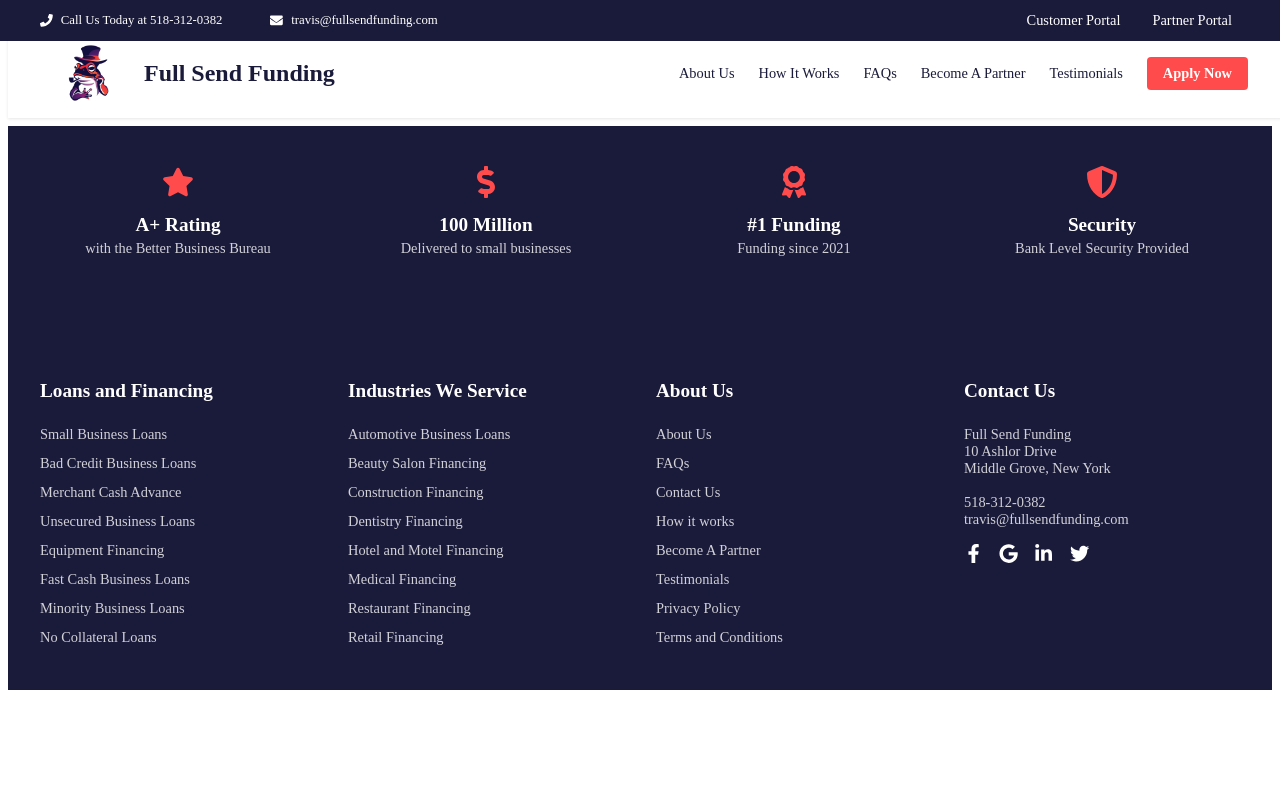
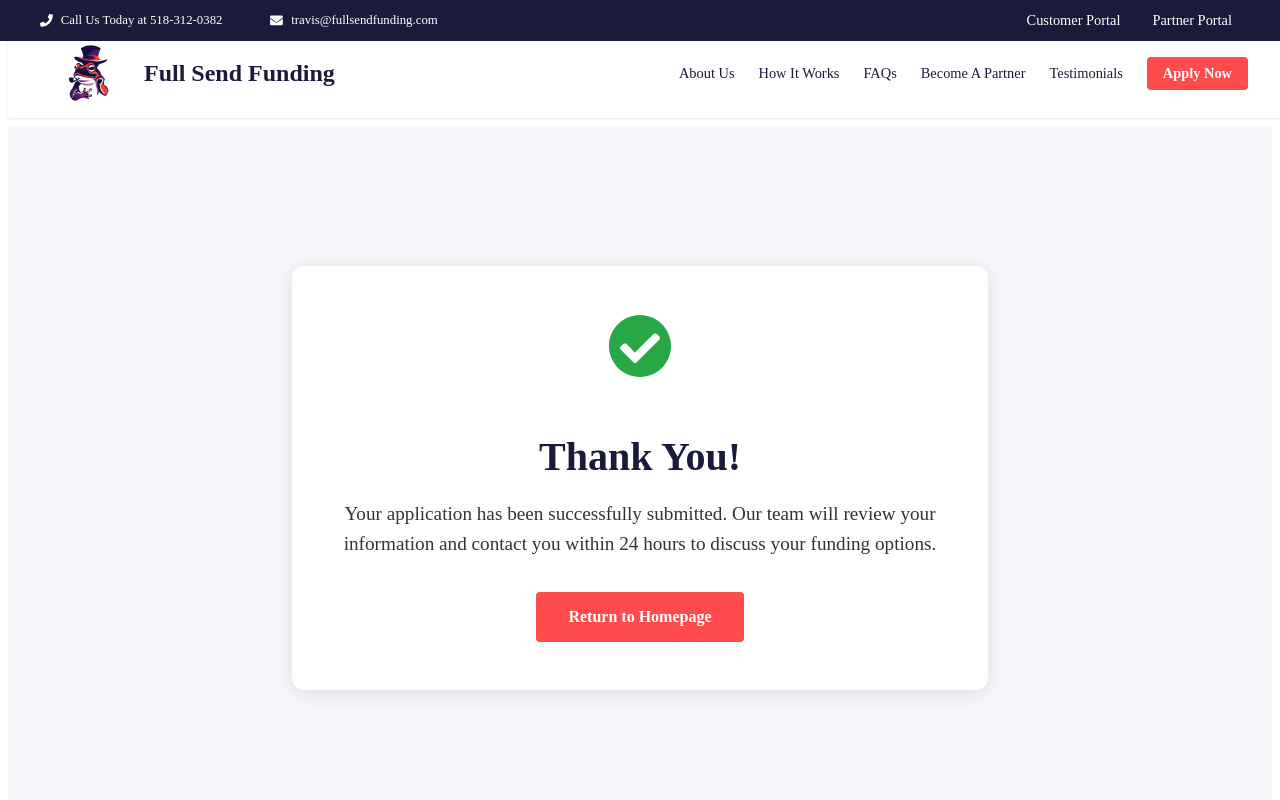
Before and after one commit to TravisYule/fullsendfunding, a React (Create React App) app: page /thank-you in a window 1280 px wide. Shown: the top 800 px of the page. Built offline with nearby package versions, Linux system fonts and the light colour scheme; no server answers.

Commit message:
Add ThankYou page with improved success message

```diff
--- a/src/App.js
+++ b/src/App.js
@@ -22,6 +22,7 @@ import Terms from './components/Terms/Terms';
 import FundingCalculator from './components/Calculator/FundingCalculator';
 import ProtectedRoute from './components/ProtectedRoute';
 import ResetPassword from './components/Auth/ResetPassword';
+import ThankYou from './components/ThankYou/ThankYou';
 
 const MainContent = styled.main`
   padding-top: 118px;
@@ -67,6 +68,7 @@ function App() {
           <Route path="/contact" element={<Contact />} />
           <Route path="/terms" element={<Terms />} />
           <Route path="/calculator" element={<FundingCalculator />} />
+          <Route path="/thank-you" element={<ThankYou />} />
 
           {/* Partner Portal routes - wrapped in Suspense for lazy loading */}
           <Route path="/partner-login" element={
--- /dev/null
+++ b/src/components/ThankYou/ThankYou.jsx
@@ -0,0 +1,80 @@
+import React from 'react';
+import styled from 'styled-components';
+import { motion } from 'framer-motion';
+import { Link } from 'react-router-dom';
+import { FaCheckCircle } from 'react-icons/fa';
+
+const Container = styled.div`
+  min-height: 80vh;
+  display: flex;
+  align-items: center;
+  justify-content: center;
+  padding: 2rem;
+  background: ${props => props.theme.colors.lightGray};
+`;
+
+const Card = styled(motion.div)`
+  background: white;
+  padding: 3rem;
+  border-radius: 12px;
+  text-align: center;
+  max-width: 600px;
+  box-shadow: 0 4px 20px rgba(0,0,0,0.1);
+`;
+
+const Icon = styled(FaCheckCircle)`
+  font-size: 4rem;
+  color: #28a745;
+  margin-bottom: 1.5rem;
+`;
+
+const Title = styled.h1`
+  color: ${props => props.theme.colors.primary};
+  font-size: 2.5rem;
+  margin-bottom: 1rem;
+`;
+
+const Message = styled.p`
+  color: ${props => props.theme.colors.text};
+  font-size: 1.2rem;
+  line-height: 1.6;
+  margin-bottom: 2rem;
+`;
+
+const BackButton = styled(Link)`
+  display: inline-block;
+  padding: 1rem 2rem;
+  background: ${props => props.theme.colors.secondary};
+  color: white;
+  text-decoration: none;
+  border-radius: 4px;
+  font-weight: 600;
+  transition: all 0.3s ease;
+
+  &:hover {
+    transform: translateY(-2px);
+    box-shadow: 0 4px 12px rgba(0,0,0,0.15);
+  }
+`;
+
+const ThankYou = () => {
+  return (
+    <Container>
+      <Card
+        initial={{ opacity: 0, y: 20 }}
+        animate={{ opacity: 1, y: 0 }}
+        transition={{ duration: 0.6 }}
+      >
+        <Icon />
+        <Title>Thank You!</Title>
+        <Message>
+          Your application has been successfully submitted. Our team will review your information
+          and contact you within 24 hours to discuss your funding options.
+        </Message>
+        <BackButton to="/">Return to Homepage</BackButton>
+      </Card>
+    </Container>
+  );
+};
+
+export default ThankYou;
```
